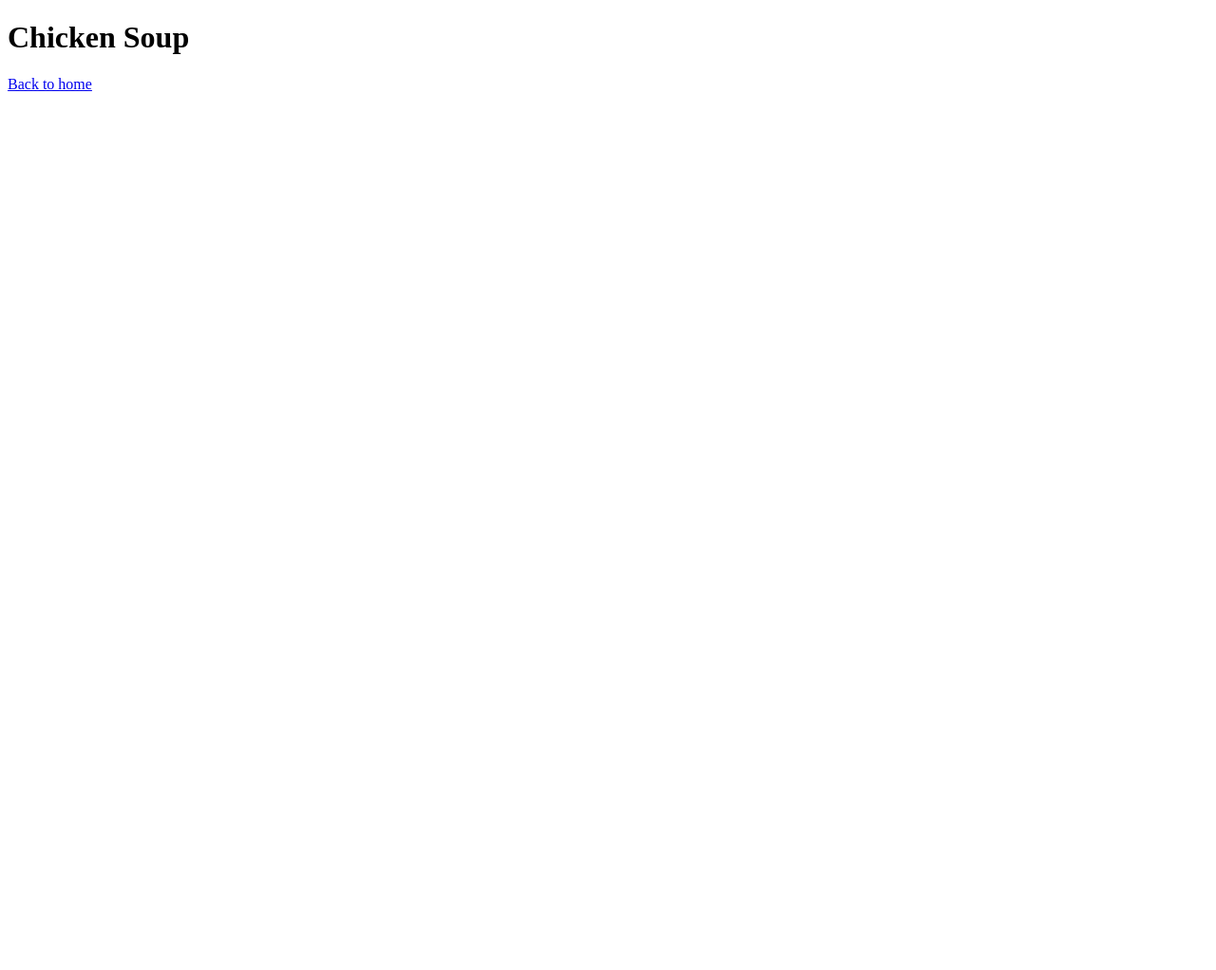
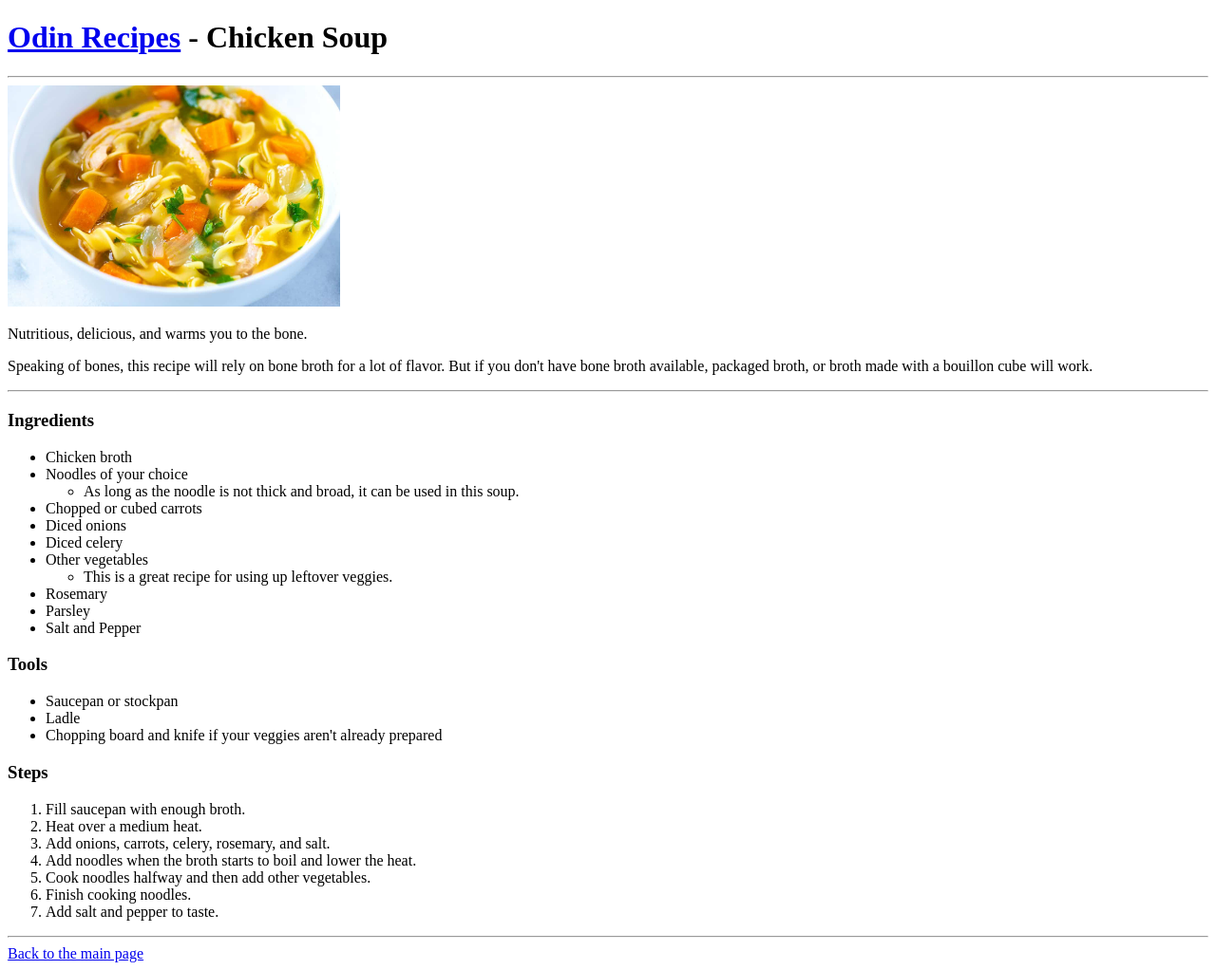
Before and after one commit to Danelle-Gunter/odin-recipes, a plain HTML site: page recipes/chicken-soup.html in a window 1280 px wide. Shown: the whole page at 95% size. Before the commit the page ends 800 px from the top, so only its background shows below. Drawn offline with Linux system fonts and the light colour scheme.

Commit message:
Completed chicken soup page

```diff
--- a/recipes/chicken-soup.html
+++ b/recipes/chicken-soup.html
@@ -5,7 +5,47 @@
     <title>Odin Recipes - Chicken Soup</title>
 </head>
 <body>
-    <h1>Chicken Soup</h1>
-    <a href="../index.html">Back to home</a>
+    <h1><a href="../index.html">Odin Recipes</a> - Chicken Soup</h1>
+    <hr />
+    <img src="images/chicken-soup.jpg" alt="Bowl of chicken soup." length="400px" width="350px">
+    <p>Nutritious, delicious, and warms you to the bone.</p>
+    <p>Speaking of bones, this recipe will rely on bone broth for a lot of flavor. But if you don't have bone broth available, packaged broth, or broth made with a bouillon cube will work.</p>
+    <hr />
+    <h3>Ingredients</h3>
+    <ul>
+        <li>Chicken broth</li>
+        <li>Noodles of your choice</li>
+            <ul>
+                <li>As long as the noodle is not thick and broad, it can be used in this soup.</li>
+            </ul>
+        <li>Chopped or cubed carrots</li>
+        <li>Diced onions</li>
+        <li>Diced celery</li>
+        <li>Other vegetables</li>
+            <ul>
+                <li>This is a great recipe for using up leftover veggies.</li>
+            </ul>
+        <li>Rosemary</li>
+        <li>Parsley</li>
+        <li>Salt and Pepper</li>
+    </ul>
+    <h3>Tools</h3>
+    <ul>
+        <li>Saucepan or stockpan</li>
+        <li>Ladle</li>
+        <li>Chopping board and knife if your veggies aren't already prepared</li>
+    </ul>
+    <h3>Steps</h3>
+    <ol>
+        <li>Fill saucepan with enough broth.</li>
+        <li>Heat over a medium heat.</li>
+        <li>Add onions, carrots, celery, rosemary, and salt.</li>
+        <li>Add noodles when the broth starts to boil and lower the heat.</li>
+        <li>Cook noodles halfway and then add other vegetables.</li>
+        <li>Finish cooking noodles.</li>
+        <li>Add salt and pepper to taste.</li>
+    </ol>
+    <hr />
+    <a href="../index.html">Back to the main page</a>
 </body>
 </html>
```
